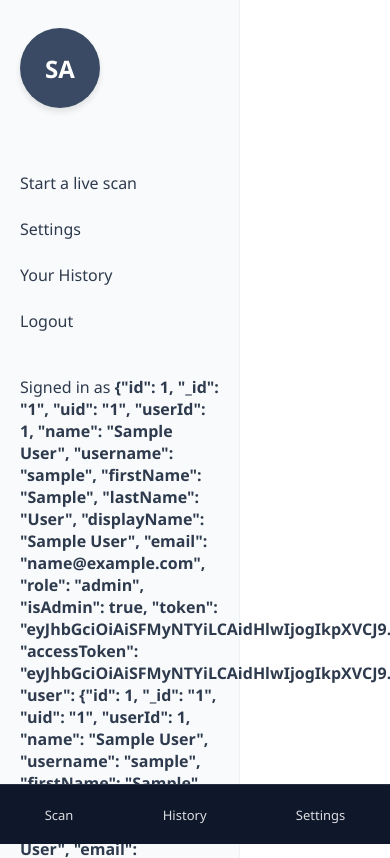
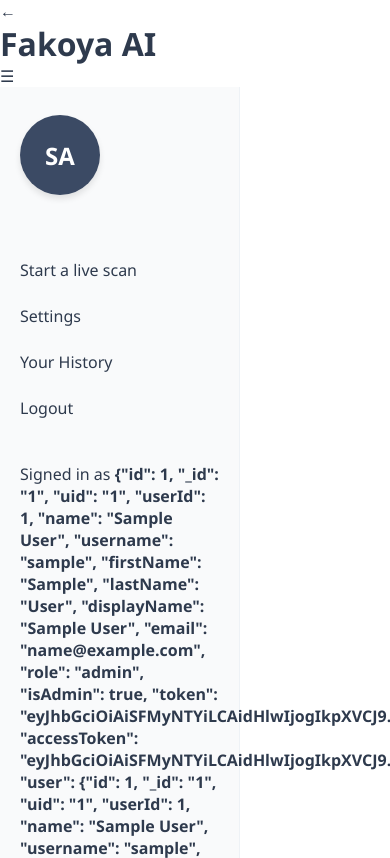
Before and after one commit to Victorbt3/godabeg, a website: page home.html in a window 390 px wide. Shown: the top 858 px of the page. Drawn offline with Linux system fonts and the light colour scheme; no server answers; sample sign-in values are in the browser's storage.

Commit message:
Replace mobile navigation with mobile header

```diff
--- a/home.html
+++ b/home.html
@@ -7,12 +7,12 @@
     <link rel="stylesheet" href="css/styles.css">
 </head>
 <body>
-<!-- Mobile Bottom Navigation -->
-<div class="mobile-nav">
-  <a href="scan.html">Scan</a>
-  <a href="#" onclick="showHistory()">History</a>
-  <a href="#" onclick="showSettings()">Settings</a>
-</div>
+<header class="mobile-header">
+  <span class="back-btn">←</span>
+  <h1>Fakoya AI</h1>
+  <span class="menu-btn" onclick="toggleMenu()">☰</span>
+</header>
+
 
 <div class="main-container">
 
```
